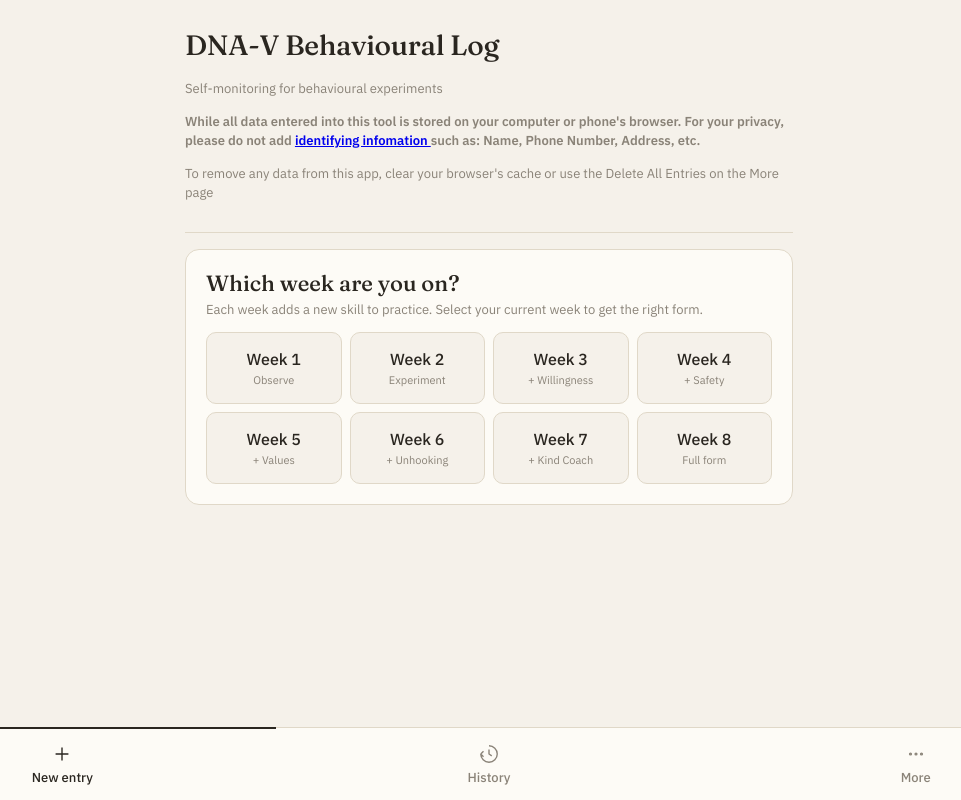
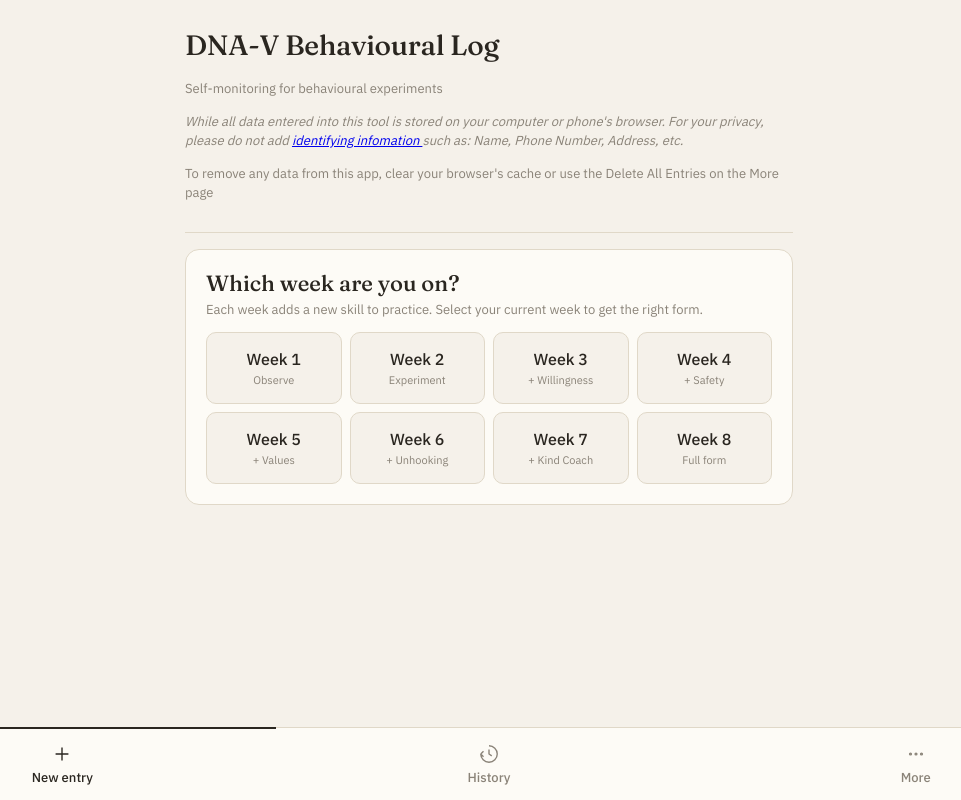
Before and after one commit to nd-umich/dnav-social-anxiety, a plain HTML site: page index.html in a window 1280 px wide. Shown: the whole page, without its empty margins (151-1112 px from the left). Drawn offline with Linux system fonts and the light colour scheme.

Commit message:
Update index.html

```diff
--- a/index.html
+++ b/index.html
@@ -156,7 +156,7 @@ input[type="range"]::-moz-range-thumb { width: 28px; height: 28px; border-radius
 <div class="app">
   <header class="header"><h1>DNA-V Behavioural Log</h1>
     <p class="subtitle">Self-monitoring for behavioural experiments</p>
-    <p class="subtitle"><b>While all data entered into this tool is stored on your computer or phone's browser. For your privacy, please do not add <a href="https://matomo.org/personally-identifiable-information-guide-list-of-pii-examples/"> identifying infomation </a> such as: Name, Phone Number, Address, etc.</b></p>
+    <p class="subtitle"><i>While all data entered into this tool is stored on your computer or phone's browser. For your privacy, please do not add <a href="https://matomo.org/personally-identifiable-information-guide-list-of-pii-examples/"> identifying infomation </a> such as: Name, Phone Number, Address, etc.</i></p>
     <p class="subtitle">To remove any data from this app, clear your browser's cache or use the Delete All Entries on the More page</p>
   </header>
   <main id="main-content"></main>
```
